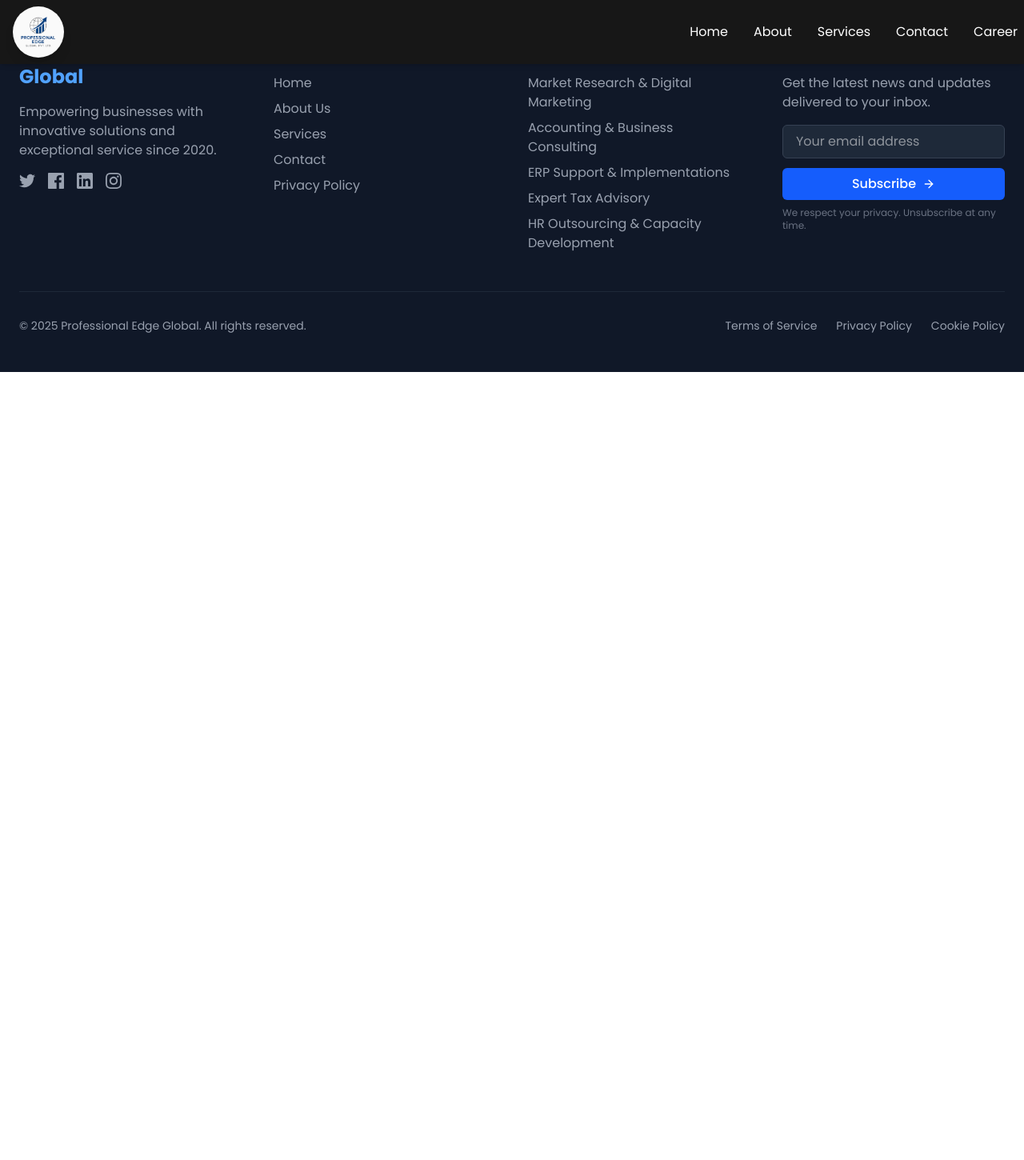
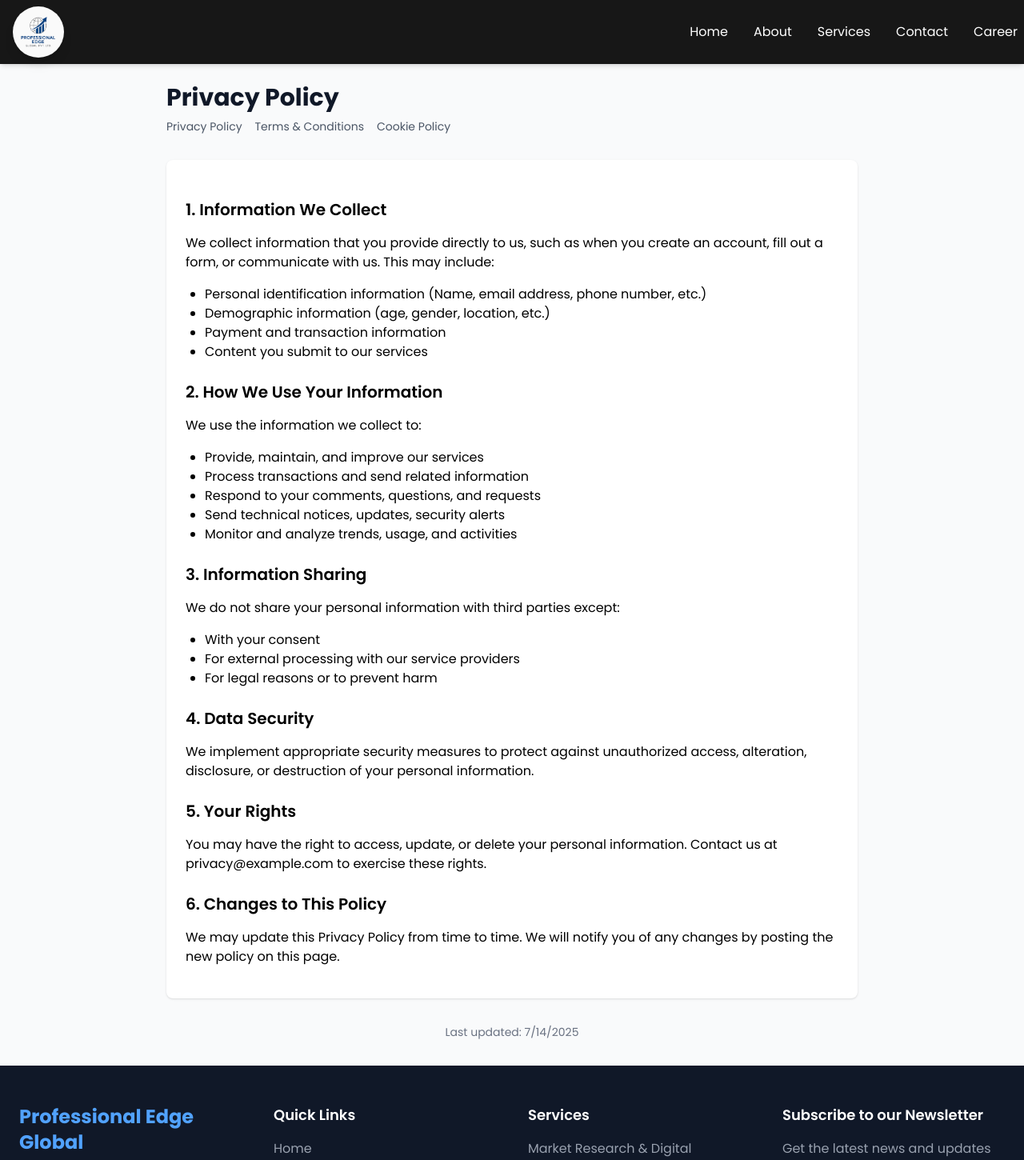
Before and after one commit to pujanjoci/professionaledgeglobal, a React (Vite) app: page /professionaledgeglobal/privacy-policy in a window 1280 px wide. Shown: the top 1450 px of the page at 80% size. Before the commit the page ends 800 px from the top, so only its background shows below. Built offline with nearby package versions, Linux system fonts and the light colour scheme.

Commit message:
add legal policies

```diff
--- a/src/App.jsx
+++ b/src/App.jsx
@@ -5,13 +5,18 @@ import Home from "./pages/Home";
 import About from "./pages/About";
 import Services from "./pages/Services";
 import Contact from "./pages/Contact";
-import CareersPage from "./pages/Careers.jsx";
+import CareersPage from "./pages/Careers";
+import PrivacyPolicy from "./pages/PrivacyPolicy";
+import Terms from "./pages/Terms.jsx";
+import CookiePolicy from "./pages/CookiePolicy.jsx";
+import ScrollToTop from "./components/ScrollToTop"; // Add this import
 import "./index.css";
 
 function App() {
   return (
     <BrowserRouter basename="/professionaledgeglobal">
       <div className="App">
+        <ScrollToTop /> {/* Add this component */}
         <Header />
         <Routes>
           <Route path="/" element={<Home />} />
@@ -19,6 +24,9 @@ function App() {
           <Route path="/services/:id?" element={<Services />} />
           <Route path="/career" element={<CareersPage />} />
           <Route path="/contact" element={<Contact />} />
+          <Route path="/privacy-policy" element={<PrivacyPolicy />} />
+          <Route path="/terms-and-conditions" element={<Terms />} />
+          <Route path="/cookie-policy" element={<CookiePolicy />} />
         </Routes>
         <Footer />
       </div>
--- a/src/components/Footer.jsx
+++ b/src/components/Footer.jsx
@@ -352,7 +352,7 @@ const Footer = () => {
             &copy; {new Date().getFullYear()} Professional Edge Global. All rights reserved.
           </p>
           <div className="flex space-x-6 mt-4 md:mt-0">
-            <Link to="/terms" className="text-gray-400 hover:text-blue-400 text-sm transition duration-300">
+            <Link to="/terms-and-conditions" className="text-gray-400 hover:text-blue-400 text-sm transition duration-300">
               Terms of Service
             </Link>
             <Link to="/privacy-policy" className="text-gray-400 hover:text-blue-400 text-sm transition duration-300">
--- /dev/null
+++ b/src/components/LegalLayout.jsx
@@ -0,0 +1,29 @@
+// src/components/LegalLayout.jsx
+import { Link } from 'react-router-dom';
+
+const LegalLayout = ({ title, children }) => {
+  return (
+    <div className="min-h-screen bg-gray-50 mt-18">
+      <div className="max-w-4xl mx-auto px-4 py-8">
+        <div className="mb-8">
+          <h1 className="text-3xl font-bold text-gray-900 mb-2">{title}</h1>
+          <div className="flex space-x-4 text-sm text-gray-600">
+            <Link to="/privacy-policy" className="hover:text-blue-600">Privacy Policy</Link>
+            <Link to="/terms-and-conditions" className="hover:text-blue-600">Terms & Conditions</Link>
+            <Link to="/cookie-policy" className="hover:text-blue-600">Cookie Policy</Link>
+          </div>
+        </div>
+
+        <div className="bg-white p-6 rounded-lg shadow-sm prose max-w-none">
+          {children}
+        </div>
+
+        <div className="mt-8 text-center text-sm text-gray-500">
+          Last updated: {new Date().toLocaleDateString()}
+        </div>
+      </div>
+    </div>
+  );
+}
+
+export default LegalLayout;
--- /dev/null
+++ b/src/components/ScrollToTop.jsx
@@ -0,0 +1,16 @@
+// src/components/ScrollToTop.jsx
+import { useEffect } from 'react';
+import { useLocation } from 'react-router-dom';
+
+export default function ScrollToTop() {
+  const { pathname } = useLocation();
+
+  useEffect(() => {
+    window.scrollTo({
+      top: 0,
+      behavior: 'smooth'
+    });
+  }, [pathname]);
+
+  return null;
+}
--- /dev/null
+++ b/src/pages/CookiePolicy.jsx
@@ -0,0 +1,48 @@
+// src/pages/CookiePolicy.jsx
+import LegalLayout from '../components/LegalLayout';
+
+const CookiePolicy = () => {
+  return (
+    <LegalLayout title="Cookie Policy">
+      <p className="mb-4">
+        This Cookie Policy explains how we use cookies and similar technologies on our website.
+      </p>
+
+      <h2 className="text-xl font-semibold mt-6 mb-4">1. What Are Cookies</h2>
+      <p className="mb-4">
+        Cookies are small text files stored on your device when you visit a website. They help the
+        website remember information about your visit, which can make it easier to visit again.
+      </p>
+
+      <h2 className="text-xl font-semibold mt-6 mb-4">2. How We Use Cookies</h2>
+      <p className="mb-4">
+        We use cookies for several purposes:
+      </p>
+      <ul className="list-disc pl-6 mb-4">
+        <li><strong>Essential Cookies:</strong> Necessary for the website to function properly</li>
+        <li><strong>Performance Cookies:</strong> Help us understand how visitors interact with our site</li>
+        <li><strong>Functionality Cookies:</strong> Remember your preferences and settings</li>
+        <li><strong>Targeting Cookies:</strong> Used to deliver relevant ads to you</li>
+      </ul>
+
+      <h2 className="text-xl font-semibold mt-6 mb-4">3. Third-Party Cookies</h2>
+      <p className="mb-4">
+        We may also use various third-party cookies for analytics, advertising, and other services.
+      </p>
+
+      <h2 className="text-xl font-semibold mt-6 mb-4">4. Managing Cookies</h2>
+      <p className="mb-4">
+        You can control and/or delete cookies as you wish. You can delete all cookies that are already
+        on your computer and set most browsers to prevent them from being placed.
+      </p>
+
+      <h2 className="text-xl font-semibold mt-6 mb-4">5. Changes to This Policy</h2>
+      <p className="mb-4">
+        We may update this Cookie Policy from time to time. We will notify you of any changes by
+        posting the new policy on this page.
+      </p>
+    </LegalLayout>
+  );
+}
+
+export default CookiePolicy;
--- /dev/null
+++ b/src/pages/PrivacyPolicy.jsx
@@ -0,0 +1,60 @@
+// src/pages/PrivacyPolicy.jsx
+import LegalLayout from '../components/LegalLayout';
+
+export default function PrivacyPolicy() {
+  return (
+    <LegalLayout title="Privacy Policy">
+      <h2 className="text-xl font-semibold mt-6 mb-4">1. Information We Collect</h2>
+      <p className="mb-4">
+        We collect information that you provide directly to us, such as when you create an account,
+        fill out a form, or communicate with us. This may include:
+      </p>
+      <ul className="list-disc pl-6 mb-4">
+        <li>Personal identification information (Name, email address, phone number, etc.)</li>
+        <li>Demographic information (age, gender, location, etc.)</li>
+        <li>Payment and transaction information</li>
+        <li>Content you submit to our services</li>
+      </ul>
+
+      <h2 className="text-xl font-semibold mt-6 mb-4">2. How We Use Your Information</h2>
+      <p className="mb-4">
+        We use the information we collect to:
+      </p>
+      <ul className="list-disc pl-6 mb-4">
+        <li>Provide, maintain, and improve our services</li>
+        <li>Process transactions and send related information</li>
+        <li>Respond to your comments, questions, and requests</li>
+        <li>Send technical notices, updates, security alerts</li>
+        <li>Monitor and analyze trends, usage, and activities</li>
+      </ul>
+
+      <h2 className="text-xl font-semibold mt-6 mb-4">3. Information Sharing</h2>
+      <p className="mb-4">
+        We do not share your personal information with third parties except:
+      </p>
+      <ul className="list-disc pl-6 mb-4">
+        <li>With your consent</li>
+        <li>For external processing with our service providers</li>
+        <li>For legal reasons or to prevent harm</li>
+      </ul>
+
+      <h2 className="text-xl font-semibold mt-6 mb-4">4. Data Security</h2>
+      <p className="mb-4">
+        We implement appropriate security measures to protect against unauthorized access,
+        alteration, disclosure, or destruction of your personal information.
+      </p>
+
+      <h2 className="text-xl font-semibold mt-6 mb-4">5. Your Rights</h2>
+      <p className="mb-4">
+        You may have the right to access, update, or delete your personal information.
+        Contact us at privacy@example.com to exercise these rights.
+      </p>
+
+      <h2 className="text-xl font-semibold mt-6 mb-4">6. Changes to This Policy</h2>
+      <p className="mb-4">
+        We may update this Privacy Policy from time to time. We will notify you of any changes
+        by posting the new policy on this page.
+      </p>
+    </LegalLayout>
+  );
+}
--- /dev/null
+++ b/src/pages/Terms.jsx
@@ -0,0 +1,56 @@
+// src/pages/TermsAndConditions.jsx
+import LegalLayout from '../components/LegalLayout';
+
+const Terms = () => {
+  return (
+    <LegalLayout title="Terms and Conditions">
+      <p className="mb-4">
+        Welcome to our website. By accessing and using this website, you accept and agree to be bound
+        by the terms and provisions of this agreement.
+      </p>
+
+      <h2 className="text-xl font-semibold mt-6 mb-4">1. Use of the Service</h2>
+      <p className="mb-4">
+        You agree to use our service only for lawful purposes and in accordance with these Terms.
+      </p>
+
+      <h2 className="text-xl font-semibold mt-6 mb-4">2. User Accounts</h2>
+      <p className="mb-4">
+        When you create an account with us, you must provide accurate and complete information.
+        You are responsible for maintaining the confidentiality of your account and password.
+      </p>
+
+      <h2 className="text-xl font-semibold mt-6 mb-4">3. Intellectual Property</h2>
+      <p className="mb-4">
+        The Service and its original content, features, and functionality are owned by us and are
+        protected by international copyright, trademark, and other intellectual property laws.
+      </p>
+
+      <h2 className="text-xl font-semibold mt-6 mb-4">4. Termination</h2>
+      <p className="mb-4">
+        We may terminate or suspend your account immediately, without prior notice or liability,
+        for any reason whatsoever, including without limitation if you breach the Terms.
+      </p>
+
+      <h2 className="text-xl font-semibold mt-6 mb-4">5. Limitation of Liability</h2>
+      <p className="mb-4">
+        In no event shall we be liable for any indirect, incidental, special, consequential, or
+        punitive damages arising out of or related to your use of the Service.
+      </p>
+
+      <h2 className="text-xl font-semibold mt-6 mb-4">6. Governing Law</h2>
+      <p className="mb-4">
+        These Terms shall be governed by and construed in accordance with the laws of [Your Country/State],
+        without regard to its conflict of law provisions.
+      </p>
+
+      <h2 className="text-xl font-semibold mt-6 mb-4">7. Changes to Terms</h2>
+      <p className="mb-4">
+        We reserve the right to modify these terms at any time. Your continued use of the Service
+        after any such changes constitutes your acceptance of the new Terms.
+      </p>
+    </LegalLayout>
+  );
+}
+
+export default Terms;
```
